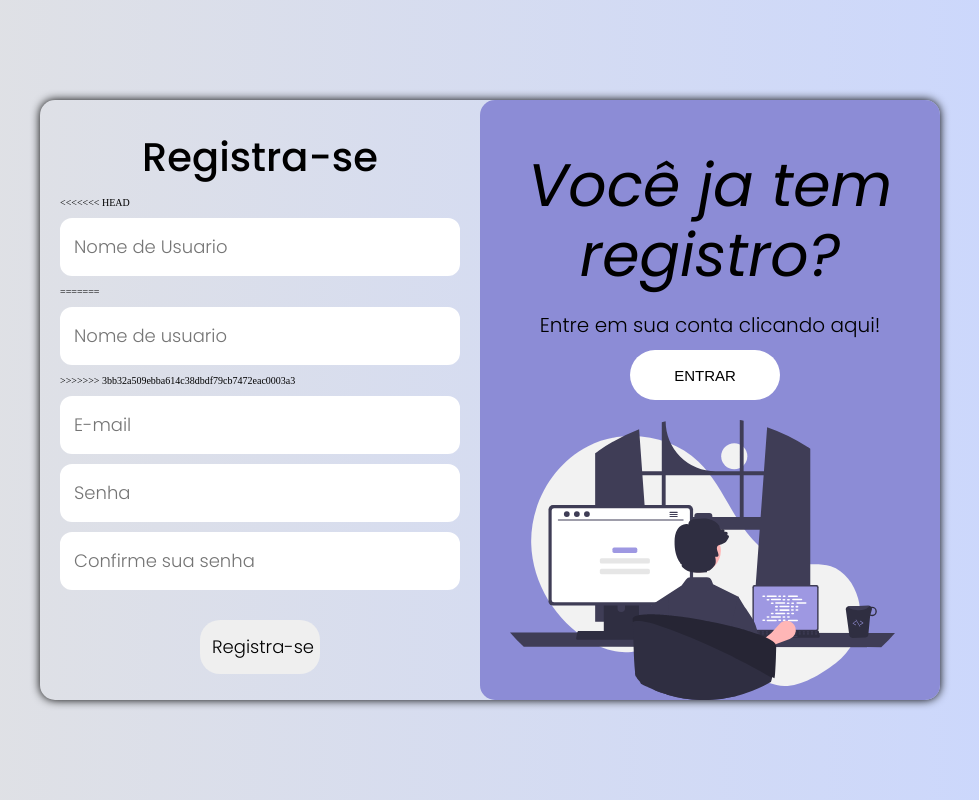
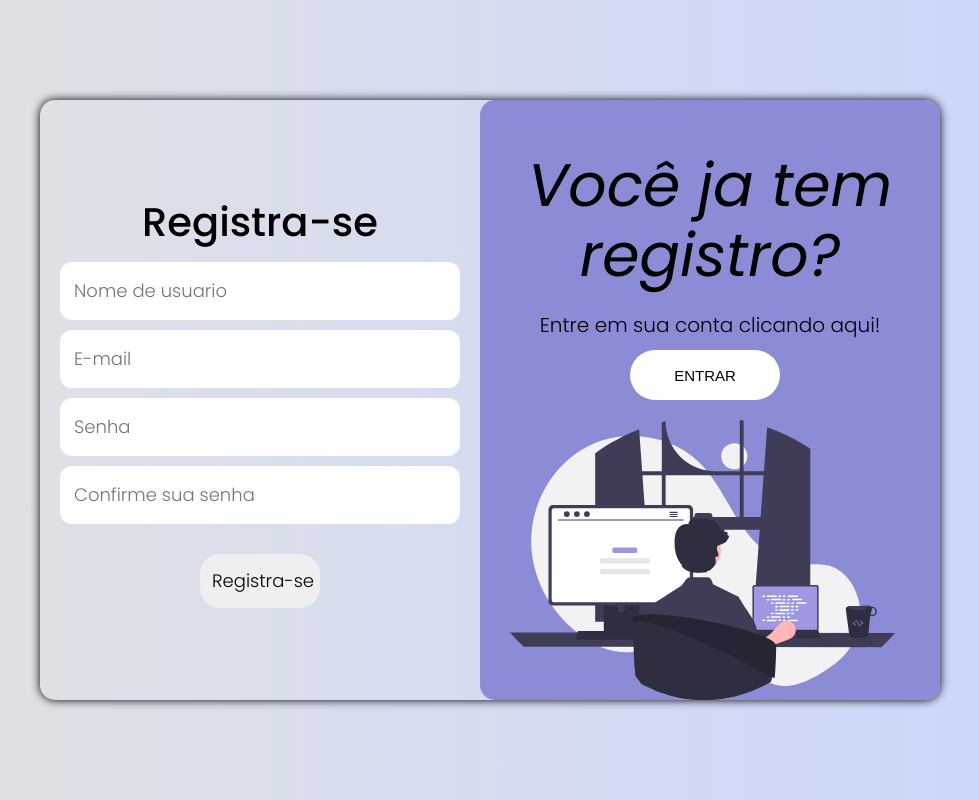
Before and after one commit to luccasena/Catalogo-Online-de-Cursos, a PHP site: page /register.html in a window 1280 px wide. Shown: the whole page, without its empty margins (150-1129 px from the left). Run offline with PHP 8.4, Linux system fonts and the light colour scheme.

Commit message:
atualização

```diff
--- a/css/menu.css
+++ b/css/menu.css
@@ -46,6 +46,7 @@ header{
 
 header nav ul{
     list-style-type: none;
+    margin-right: 10rem;
 }
 
 header nav ul li{
--- a/equipe.html
+++ b/equipe.html
@@ -15,6 +15,7 @@
         </div>
         <nav class="nav-bar">
             <ul>
+                <li><a href="menu.html">Inicio</a></li>
                 <li><a href="#">Cursos</a></li>
                 <li><a href="#">Nosso Curso</a></li>
                 <li><a href="/equipe.html">Equipe</a></li>
--- a/menu.html
+++ b/menu.html
@@ -34,7 +34,6 @@
                 <div class="flex">
                     <div class="txt-container-site">
                         <h1>O saber é o que transforma nosso SER</h1>
-                        <a href="#" class="btn">Saiba Mais</a>
                     </div>
                     <div class="img-banner">
                         <img src="/imagens/undraw_software_engineer_re_tnjc.svg" alt="Mulher com flores">
--- a/register.html
+++ b/register.html
@@ -14,11 +14,7 @@
             <div class="formulario">
                 <form action="insert.php" method="POST">
                     <h2 class="title">Registra-se</h2>
-<<<<<<< HEAD
-                    <input type="text" name="name" id="user" placeholder="Nome de Usuario" class="required" oninput="nameValidate()">
-=======
                     <input type="text" name="name" id="user" placeholder="Nome de usuario" class="required" oninput="nameValidate()">
->>>>>>> 3bb32a509ebba614c38dbdf79cb7472eac0003a3
                     <span class="span-required">Nome deve conter no minimo 4 caracteres</span>
                     <input type="email" name="email" id="email" placeholder="E-mail"class="required" oninput="emailValidate()">
                     <span class="span-required">Digite um e-mail valido</span>
```
